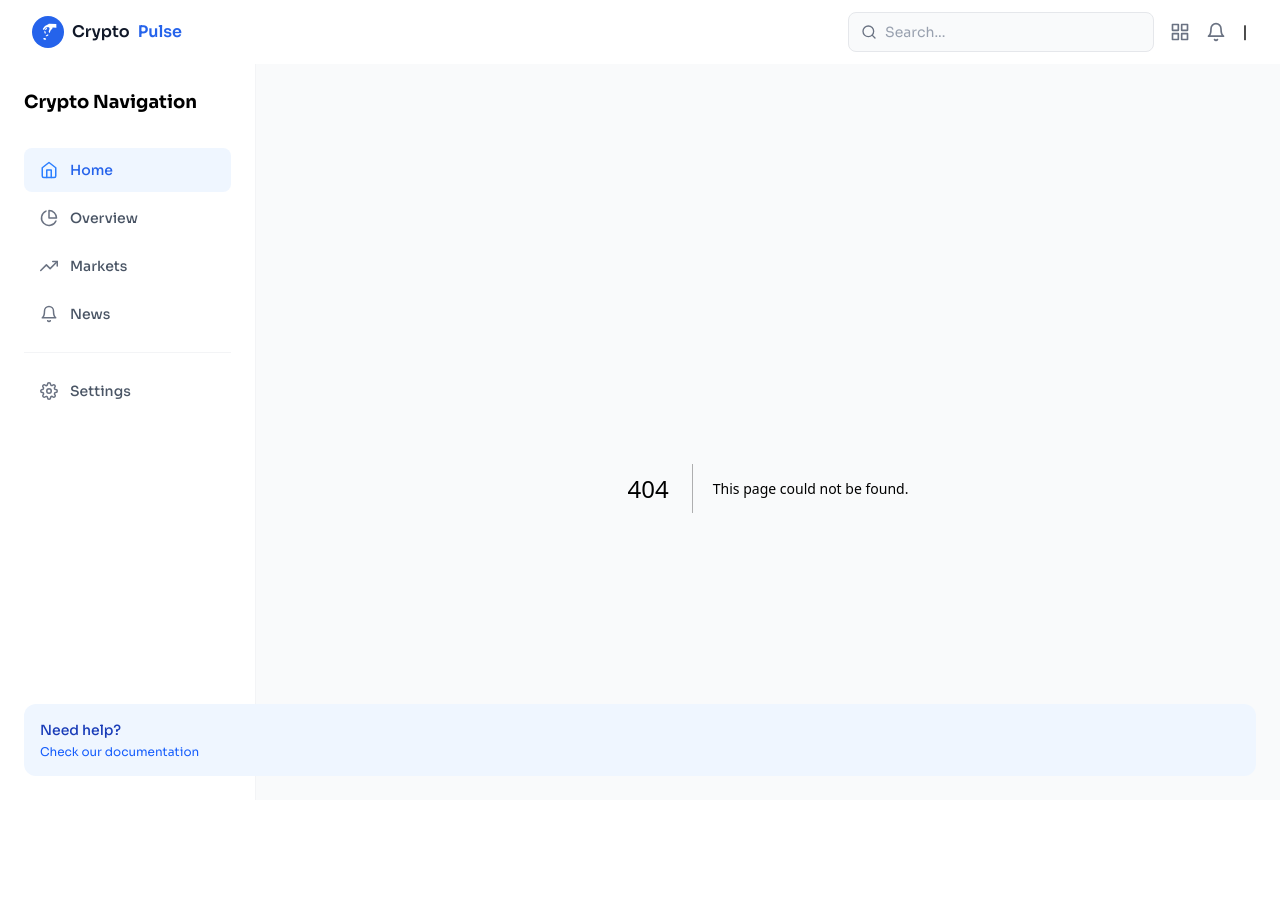
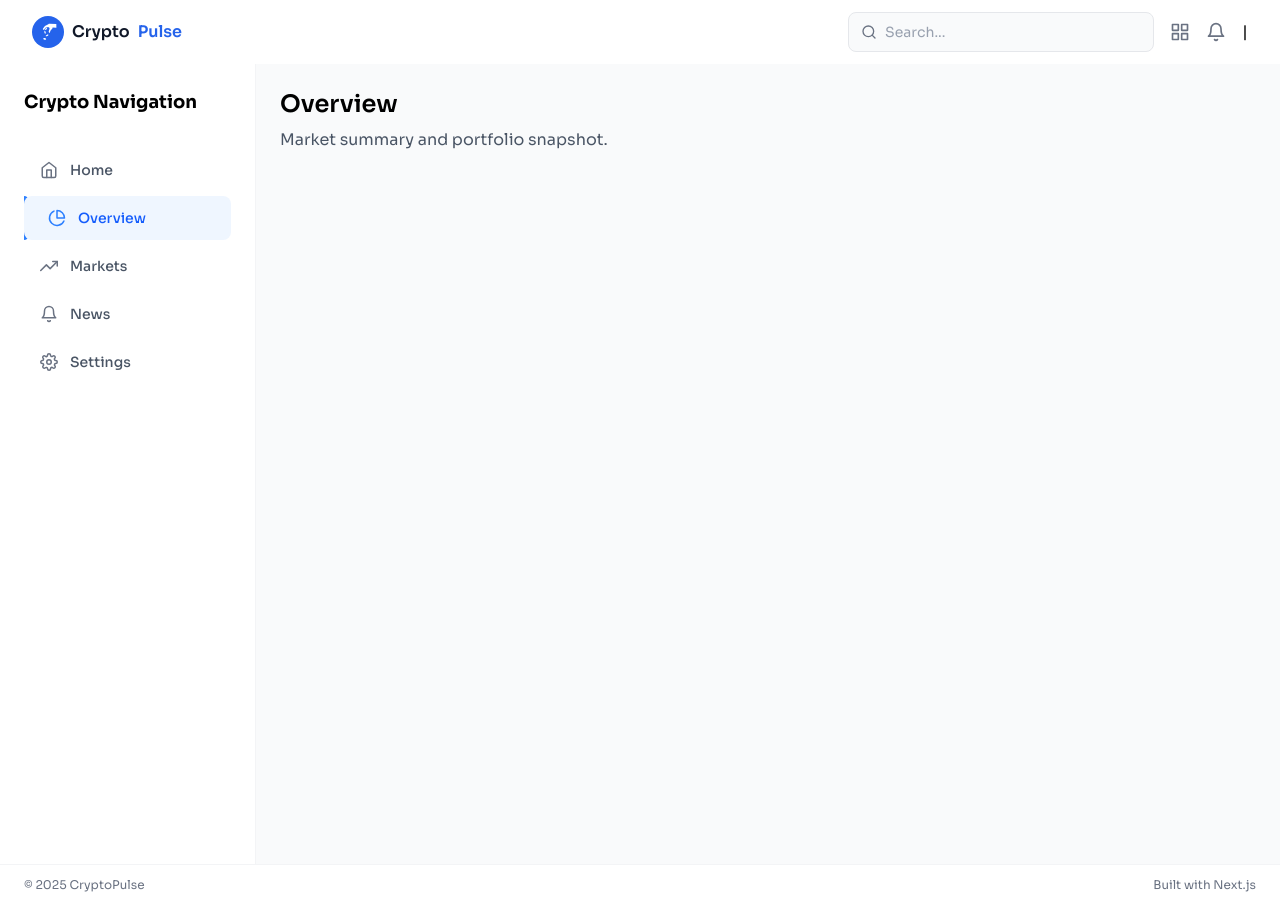
Before and after one commit to OscarEsc10/next-app-cryptoPulse, a Next.js app: page /overview in a window 1280 px wide. Before the commit this address had no page. Before the commit the page ends 800 px from the top, so only its background shows below. Built offline with nearby package versions, Linux system fonts and the light colour scheme.

Commit message:
feat: Added new transition when I choose the option in the sideBar, and added redirection

```diff
--- a/src/app/(routes)/dashboard/page.tsx
+++ b/src/app/(routes)/dashboard/page.tsx
@@ -0,0 +1,8 @@
+export default function DashboardPage() {
+  return (
+    <section>
+      <h1 className="text-2xl font-semibold">Dashboard</h1>
+      <p className="mt-2 text-gray-600">Your crypto overview at a glance.</p>
+    </section>
+  );
+}
--- /dev/null
+++ b/src/app/(routes)/markets/page.tsx
@@ -0,0 +1,8 @@
+export default function MarketsPage() {
+  return (
+    <section>
+      <h1 className="text-2xl font-semibold">Markets</h1>
+      <p className="mt-2 text-gray-600">Trending coins and market movers.</p>
+    </section>
+  );
+}
--- /dev/null
+++ b/src/app/(routes)/news/page.tsx
@@ -0,0 +1,8 @@
+export default function NewsPage() {
+  return (
+    <section>
+      <h1 className="text-2xl font-semibold">News</h1>
+      <p className="mt-2 text-gray-600">Latest crypto headlines and updates.</p>
+    </section>
+  );
+}
--- /dev/null
+++ b/src/app/(routes)/overview/page.tsx
@@ -0,0 +1,8 @@
+export default function OverviewPage() {
+  return (
+    <section>
+      <h1 className="text-2xl font-semibold">Overview</h1>
+      <p className="mt-2 text-gray-600">Market summary and portfolio snapshot.</p>
+    </section>
+  );
+}
--- /dev/null
+++ b/src/app/(routes)/settings/page.tsx
@@ -0,0 +1,8 @@
+export default function SettingsPage() {
+  return (
+    <section>
+      <h1 className="text-2xl font-semibold">Settings</h1>
+      <p className="mt-2 text-gray-600">Manage your preferences.</p>
+    </section>
+  );
+}
--- a/src/app/layout.tsx
+++ b/src/app/layout.tsx
@@ -2,6 +2,7 @@ import type { Metadata } from "next";
 import { Sora, JetBrains_Mono } from "next/font/google";
 import Header from "@/components/layout/Header";
 import Sidebar from "@/components/layout/Sidebar";
+import Footer from "@/components/layout/Footer";
 import "./globals.css";
 
 // Modern, distinctive sans for crypto UI
@@ -39,14 +40,15 @@ export default function RootLayout({
 }>) {
   return (
     <html lang="en">
-      <body className={`${sora.variable} ${jetbrainsMono.variable} font-sans antialiased bg-gray-50`}>
+      <body className={`${sora.variable} ${jetbrainsMono.variable} font-sans antialiased bg-gray-50 min-h-screen flex flex-col`}>
         <Header />
-        <div className="flex h-[calc(100vh-4rem)] overflow-hidden">
+        <div className="flex flex-1 min-h-0 overflow-hidden">
           <Sidebar />
           <main className="flex-1 overflow-y-auto p-6 bg-gray-50">
             {children}
           </main>
         </div>
+        <Footer />
       </body>
     </html>
   );
--- a/src/components/layout/Footer.tsx
+++ b/src/components/layout/Footer.tsx
@@ -0,0 +1,12 @@
+import React from "react";
+
+export default function Footer() {
+  return (
+    <footer className="w-full border-t border-gray-100 bg-white text-xs text-gray-500">
+      <div className="mx-auto max-w-7xl px-6 py-3 flex items-center justify-between">
+        <span>© {new Date().getFullYear()} CryptoPulse</span>
+        <span className="hidden sm:inline">Built with Next.js</span>
+      </div>
+    </footer>
+  );
+}
--- a/src/components/layout/Sidebar.tsx
+++ b/src/components/layout/Sidebar.tsx
@@ -1,69 +1,98 @@
+"use client";
 import Link from "next/link";
+import { usePathname } from "next/navigation";
 import { FiHome, FiPieChart, FiTrendingUp, FiBell, FiSettings } from "react-icons/fi";
+import { useEffect, useRef, useState } from "react";
+
+interface MenuItem {
+  href: string;
+  icon: React.ReactNode;
+  label: string;
+  alsoStartsWith?: string[];
+}
 
 export default function Sidebar() {
+  const pathname = usePathname();
+  const [indicatorStyle, setIndicatorStyle] = useState({ top: 0, height: 0 });
+  const itemsRef = useRef<{ [key: string]: HTMLLIElement | null }>({});
+
+  const menuItems: MenuItem[] = [
+    { href: "/", icon: <FiHome size={18} />, label: "Home" },
+    { href: "/overview", icon: <FiPieChart size={18} />, label: "Overview" },
+    {
+      href: "/markets",
+      icon: <FiTrendingUp size={18} />,
+      label: "Markets",
+      alsoStartsWith: ["/coin"]
+    },
+    { href: "/news", icon: <FiBell size={18} />, label: "News" },
+    { href: "/settings", icon: <FiSettings size={18} />, label: "Settings" },
+  ];
+
+  // Create a ref callback that properly handles the ref assignment
+  const setItemRef = (href: string) => (el: HTMLLIElement | null) => {
+    itemsRef.current[href] = el;
+  };
+
+  const isActive = (item: MenuItem) => {
+    if (item.href === "/") return pathname === "/";
+    return pathname.startsWith(item.href) ||
+           (item.alsoStartsWith?.some(p => pathname.startsWith(p)) || false);
+  };
+
+  useEffect(() => {
+    const activeItem = menuItems.find(item => isActive(item));
+    if (activeItem) {
+      const element = itemsRef.current[activeItem.href];
+      if (element) {
+        setIndicatorStyle({
+          top: element.offsetTop,
+          height: element.offsetHeight,
+        });
+      }
+    }
+  }, [pathname]);
+
   return (
-    <aside className="w-64 min-h-screen bg-white p-6 border-r border-gray-100">
+    <aside className="w-64 min-h-screen bg-white p-6 border-r border-gray-100 relative">
       <div className="flex items-center gap-2 mb-8">
         <span className="text-lg font-bold">Crypto Navigation</span>
       </div>
 
       <nav>
-        <ul className="space-y-1">
-          <li>
-            <Link
-              href="/"
-              className="flex items-center gap-3 px-4 py-3 text-sm font-medium text-[#2563eb] bg-blue-50 rounded-lg"
-            >
-              <FiHome size={18} className="text-blue-500" />
-              <span>Home</span>
-            </Link>
-          </li>
-          <li>
-            <Link
-              href="#"
-              className="flex items-center gap-3 px-4 py-3 text-sm font-medium text-gray-600 hover:bg-gray-50 rounded-lg"
-            >
-              <FiPieChart size={18} className="text-gray-500" />
-              <span>Overview</span>
-            </Link>
-          </li>
-          <li>
-            <Link
-              href="#"
-              className="flex items-center gap-3 px-4 py-3 text-sm font-medium text-gray-600 hover:bg-gray-50 rounded-lg"
-            >
-              <FiTrendingUp size={18} className="text-gray-500" />
-              <span>Markets</span>
-            </Link>
-          </li>
-          <li>
-            <Link
-              href="#"
-              className="flex items-center gap-3 px-4 py-3 text-sm font-medium text-gray-600 hover:bg-gray-50 rounded-lg"
-            >
-              <FiBell size={18} className="text-gray-500" />
-              <span>News</span>
-            </Link>
-          </li>
-          <li className="pt-4 mt-4 border-t border-gray-100">
-            <Link
-              href="#"
-              className="flex items-center gap-3 px-4 py-3 text-sm font-medium text-gray-600 hover:bg-gray-50 rounded-lg"
-            >
-              <FiSettings size={18} className="text-gray-500" />
-              <span>Settings</span>
-            </Link>
-          </li>
+        <ul className="space-y-1 relative">
+          {/* Sliding indicator */}
+          <div
+            className="absolute left-0 w-1 bg-blue-500 rounded-r transition-all duration-300 ease-out"
+            style={indicatorStyle}
+          />
+
+          {menuItems.map((item, index) => {
+            const active = isActive(item);
+            return (
+              <li
+                key={item.href}
+                ref={setItemRef(item.href)}
+                className="relative"
+              >
+                <Link
+                  href={item.href}
+                  className={`flex items-center gap-3 px-4 py-3 text-sm font-medium rounded-lg transition-all duration-300 ease-out ${
+                    active
+                      ? 'text-blue-600 bg-blue-50 pl-6'
+                      : 'text-gray-600 hover:bg-gray-50 hover:pl-6'
+                  }`}
+                >
+                  <span className={`transition-colors duration-300 ${active ? 'text-blue-500' : 'text-gray-500'}`}>
+                    {item.icon}
+                  </span>
+                  <span>{item.label}</span>
+                </Link>
+              </li>
+            );
+          })}
         </ul>
       </nav>
-
-      <div className="absolute bottom-6 left-6 right-6">
-        <div className="bg-blue-50 p-4 rounded-xl">
-          <p className="text-sm text-blue-800 font-medium mb-1">Need help?</p>
-          <p className="text-xs text-blue-600">Check our documentation</p>
-        </div>
-      </div>
     </aside>
   );
 }
--- a/src/lib/coingecko.ts
+++ b/src/lib/coingecko.ts
@@ -0,0 +1,2 @@
+export const COINGECKO_API_KEY = process.env.COINGECKO_API_KEY;
+export const BASE_URL = "https://api.coingecko.com/api/v3";
```
Also changed, not shown: 1 other file (tests, documents, lock files or other folders).
